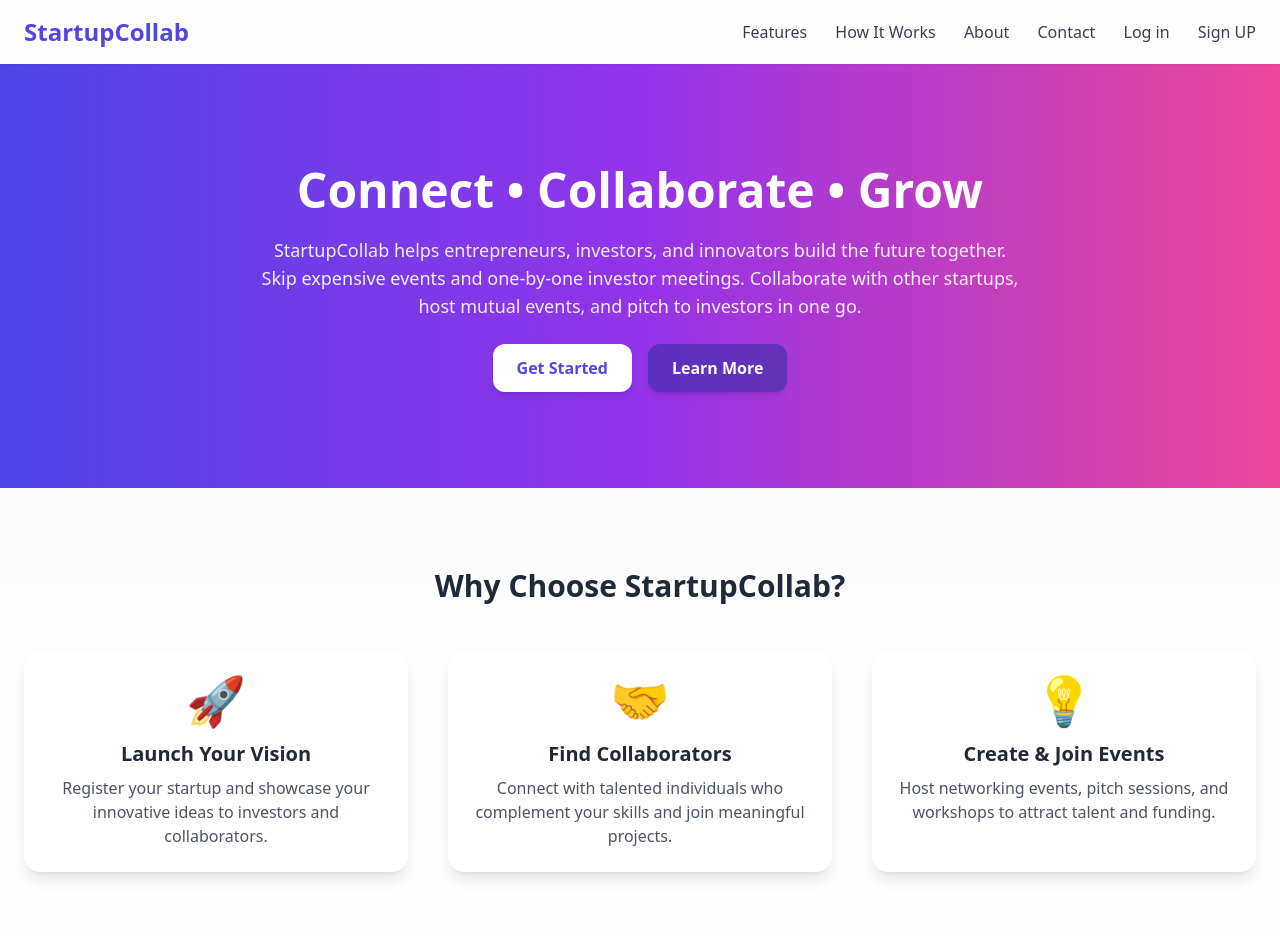
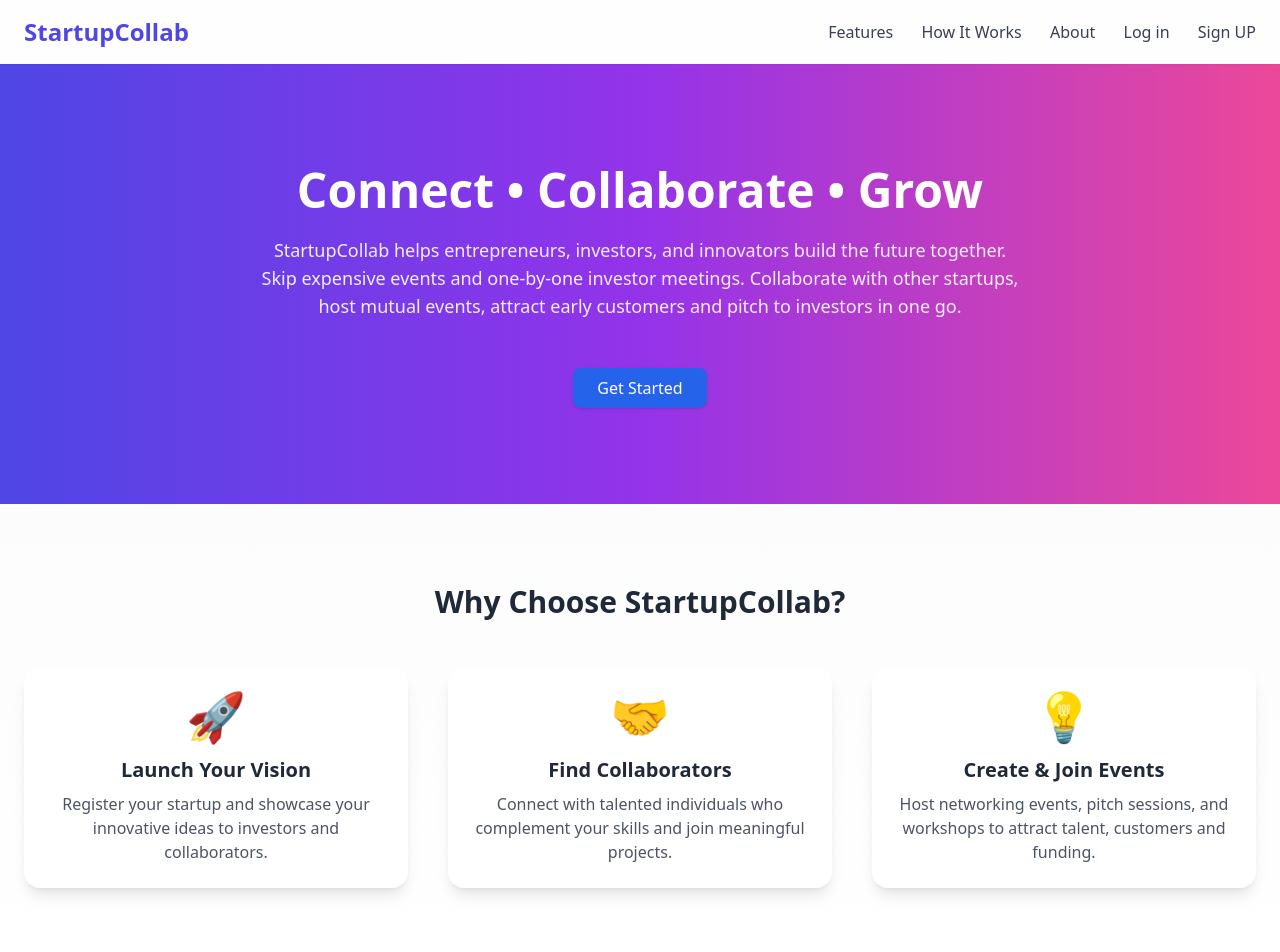
Before and after one commit to saimuttavarapu/EventPitch, a plain HTML site: page index.html in a window 1280 px wide. Shown: the top 952 px of the page. Drawn offline with nearby package versions, Linux system fonts and the light colour scheme.

Commit message:
Update index.html
added some text and removed contact and updated the button links

```diff
--- a/index.html
+++ b/index.html
@@ -24,7 +24,7 @@
           <a href="#features" class="hover:text-indigo-600">Features</a>
           <a href="#howitworks" class="hover:text-indigo-600">How It Works</a>
           <a href="#about" class="hover:text-indigo-600">About</a>
-          <a href="#contact" class="hover:text-indigo-600">Contact</a>
+<!--           <a href="#contact" class="hover:text-indigo-600">Contact</a> -->
 
           <a href="login.html" class="hover:text-indigo-600">Log in</a>
           <a href="signup.html" class="hover:text-indigo-600">Sign UP</a>
@@ -52,10 +52,16 @@
         </h2>
         <p class="mt-4 text-lg text-white/90">
           StartupCollab helps entrepreneurs, investors, and innovators build the
-          future together.  Skip expensive events and one-by-one investor meetings. Collaborate with other startups, host mutual events, and pitch to investors in one go.
+          future together.  Skip expensive events and one-by-one investor meetings. Collaborate with other startups, host mutual events, attract early customers and pitch to investors in one go.
         </p>
         <div class="mt-6 flex justify-center gap-4">
-          <button
+
+              <a href="signup.html" class="mt-6 inline-block bg-blue-600 text-white px-6 py-2 rounded-lg shadow hover:bg-blue-700">
+      Get Started
+              </a>
+
+
+<!--           <button
             href="login.html" class="px-6 py-3 bg-white text-indigo-600 rounded-xl font-semibold hover:bg-gray-100 shadow-md transition transform hover:scale-105"
           >
             Get Started
@@ -64,7 +70,7 @@
             href="#howitworks" class="px-6 py-3 bg-indigo-800/60 text-white rounded-xl font-semibold hover:bg-indigo-900 shadow-md transition transform hover:scale-105"
           >
             Learn More
-          </button>
+          </button> -->
         </div>
       </div>
     </section>
@@ -111,7 +117,7 @@
           <h4 class="text-xl font-semibold mt-4">Create & Join Events</h4>
           <p class="mt-2 text-gray-600">
             Host networking events, pitch sessions, and workshops to attract
-            talent and funding.
+            talent, customers and funding.
           </p>
         </div>
       </div>
@@ -171,14 +177,18 @@
       <div class="max-w-4xl mx-auto text-center px-6" data-aos="zoom-in-up">
         <h3 class="text-3xl font-bold text-gray-800">About StartupCollab</h3>
         <p class="mt-6 text-gray-600 leading-relaxed">
-          Join thousands of entrepreneurs, innovators, and investors building
+          Join thousands of entrepreneurs, innovators, customers and investors building
           the future together on StartupCollab.
         </p>
-        <button
+
+        <a href="signup.html" class="mt-6 inline-block bg-blue-600 text-white px-6 py-2 rounded-lg shadow hover:bg-blue-700">
+       Start Collaborating Today
+        </a>
+<!--         <button
           class="mt-6 px-6 py-3 rounded-xl bg-indigo-600 text-white hover:bg-indigo-700 shadow-md transition transform hover:scale-105"
         >
           Start Collaborating Today
-        </button>
+        </button> -->
       </div>
     </section>
 
```
